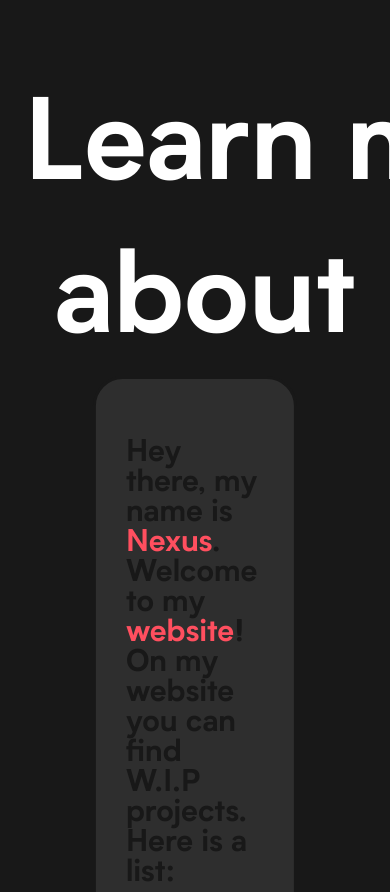
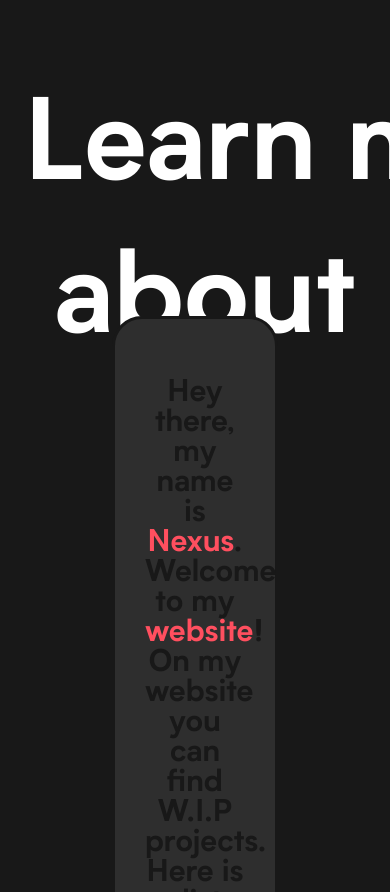
Before and after one commit to nexusptx/nexusptx.github.io, a plain HTML site: page flow/html/bio.html in a window 390 px wide. Shown: the top 892 px of the page. Drawn offline with Linux system fonts and the light colour scheme.

Commit message:
Update style.css

```diff
--- a/flow/css/style.css
+++ b/flow/css/style.css
@@ -131,19 +131,29 @@ text-align: center;
 }
 
 
-h1 {
-  color: red;
-  text-align: center;
+
+
+@media only screen and (max-width: 600px) {
+.borderDesign {
+  position:absolute;
+  top:100%;
+  left:50%;
+    width: 100px;
+  margin-left:-100px;
+  margin-top:-60px;
+    background: #2E2E2E;
+    margin: auto;
+    padding: 30px;
+    line-height: 30px;
+    border-radius: 30px;
+    border-style: solid;
+    border-color: var(--basecolor);
+    transition: box-shadow 1000ms;
+    transition-delay: 200ms;
+ -ms-transform: translate(-50%, -50%);
+ transform: translate(-50%, -50%);
 }
 
-p {
-  text-align: center;
-}
-
-@media only screen and (max-width: 600px) {
-  p {
-    text-align: left;
-  }
 }
 
 html::-webkit-scrollbar {
```
